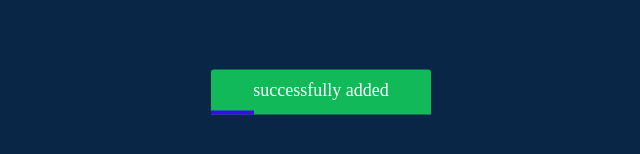
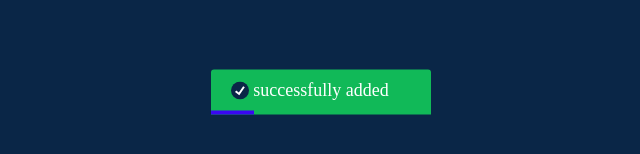
Before and after one commit to md-rejoyan-islam/custom-alert-message-div, a plain HTML site: page index.html in a window 1280 px wide. Shown: the part 308-462 px from the top of the page, 319-959 px from the left. Drawn offline with Linux system fonts and the light colour scheme.

Commit message:
svg icon add

```diff
--- a/index.html
+++ b/index.html
@@ -11,7 +11,43 @@
 <body>
     <div class="all">
         <main class="main">
-            <div class="alert-div">successfully added </div>
+            <div class="alert-div"><span>
+                <svg xmlns="http://www.w3.org/2000/svg" version="1.1" xmlns:xlink="http://www.w3.org/1999/xlink" xmlns:svgjs="http://svgjs.com/svgjs" width="18" height="18" x="0" y="" viewBox="0 0 512 512" style="enable-background:new 0 0 512 512" xml:space="preserve" ><g>
+<ellipse style="" cx="256" cy="256" rx="256" ry="255.832" fill="#0a2647" data-original="#32bea6" class=""></ellipse>
+<polygon style="" points="235.472,392.08 114.432,297.784 148.848,253.616 223.176,311.52 345.848,134.504
+	391.88,166.392 " fill="#ffffff" data-original="#ffffff"></polygon>
+<g>
+</g>
+<g>
+</g>
+<g>
+</g>
+<g>
+</g>
+<g>
+</g>
+<g>
+</g>
+<g>
+</g>
+<g>
+</g>
+<g>
+</g>
+<g>
+</g>
+<g>
+</g>
+<g>
+</g>
+<g>
+</g>
+<g>
+</g>
+<g>
+</g>
+</g></svg>
+            </span> successfully added </div>
         <div class="bellow"></div>
     </main>
     </div>
--- a/style.css
+++ b/style.css
@@ -44,5 +44,10 @@ body {
     width: 0px;
   }
 }
+span svg{
+  margin-top: 12px;
+  position: absolute;
+  left: 20px;
+}
 
 /* end */
```
